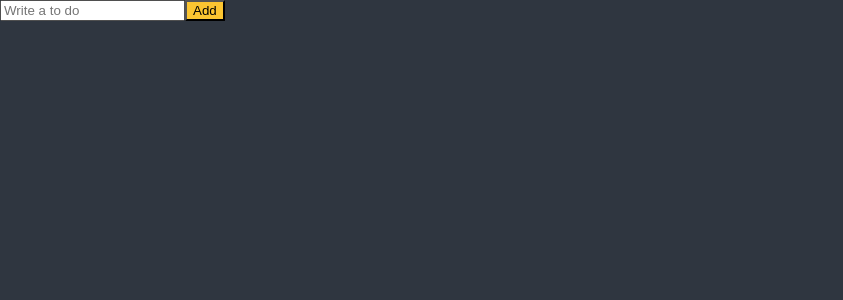
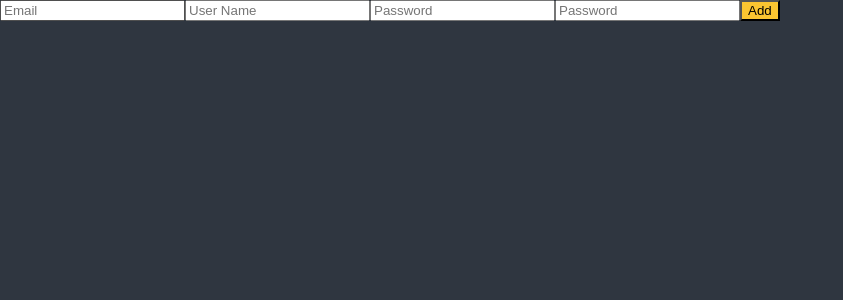
Before and after one commit to coyo-hm/reactjs_practice, a React (Create React App) app: page / in a window 1280 px wide. Shown: the top 300 px of the page, without its empty margins (0-843 px from the left). Built offline with nearby package versions, Linux system fonts and the light colour scheme.

Commit message:
FEAT: Add sign input

```diff
--- a/src/ToDoList.tsx
+++ b/src/ToDoList.tsx
@@ -40,12 +40,15 @@ import { useForm } from "react-hook-form";
 // }
 
 function ToDoList() {
-  const { register } = useForm();
+  const { register, watch } = useForm();
 
   return (
     <div>
       <form>
-        <input {...register("toDo")} placeholder={"Write a to do"} />
+        <input {...register("email")} placeholder={"Email"} />
+        <input {...register("name")} placeholder={"User Name"} />
+        <input {...register("password")} placeholder={"Password"} />
+        <input {...register("paaswordCheck")} placeholder={"Password"} />
         <button>Add</button>
       </form>
     </div>
```
